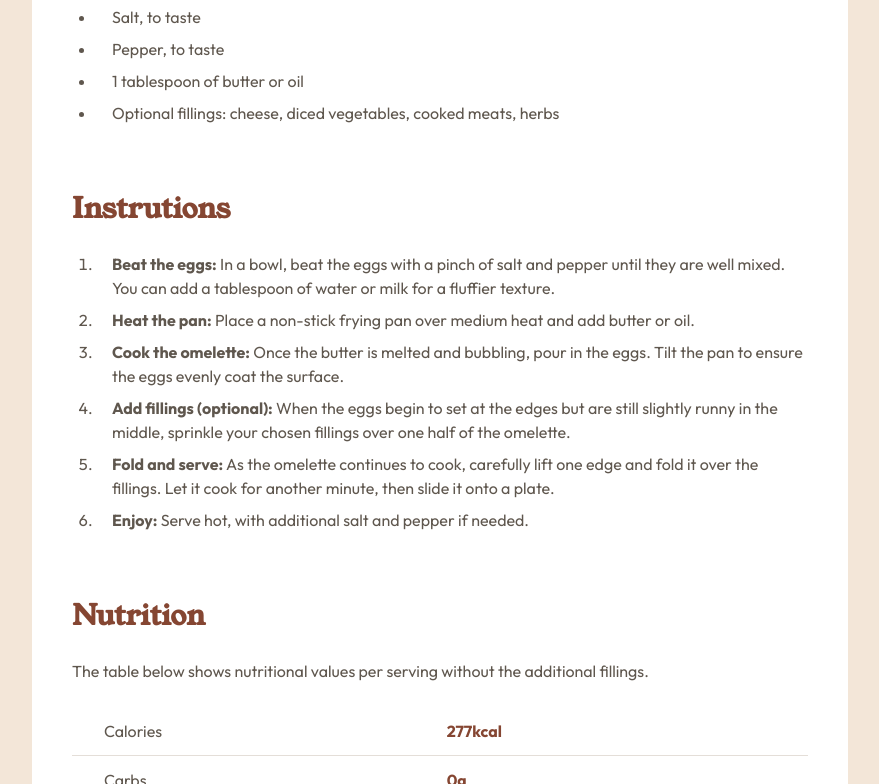
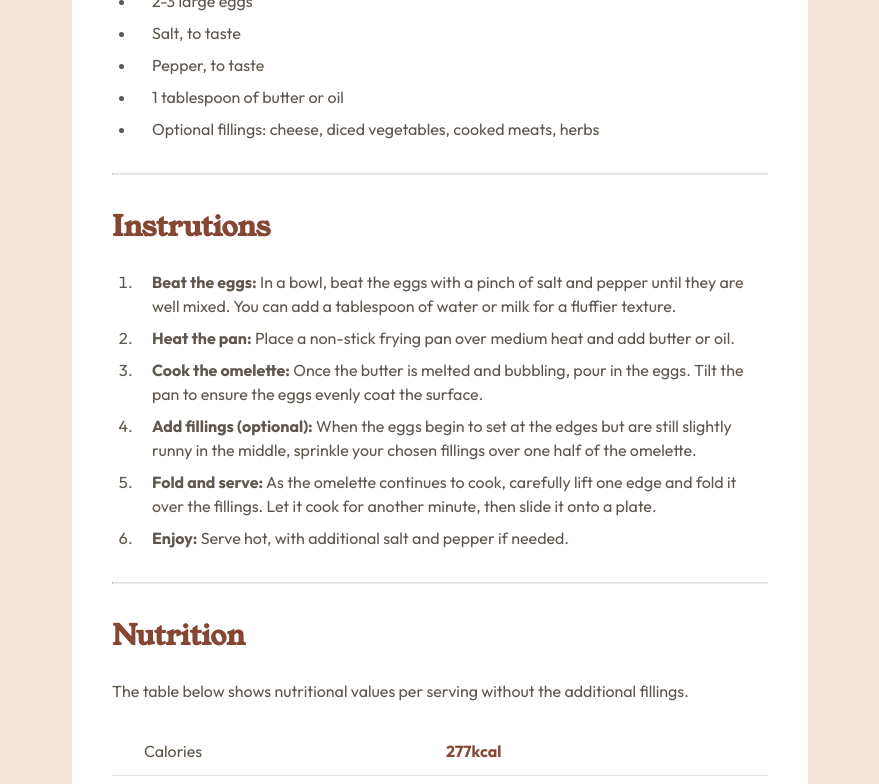
Before and after one commit to wstypr/recipe-page, a plain HTML site: page index.html in a window 1280 px wide. Shown: the part 923-1707 px from the top of the page, without its empty margins (200-1079 px from the left). Drawn offline with Linux system fonts and the light colour scheme.

Commit message:
fix size and add horizontal line

```diff
--- a/index.html
+++ b/index.html
@@ -19,7 +19,9 @@
       <div class="mobile-container">
         <h1>Simple Omelette Recipe</h1>
         <p>
-          An easy and quick dish, perfect for any meal. This classic omelette combines beaten eggs cooked to perfection, optionally filled with your choice of cheese, vegetables, or meats.
+          An easy and quick dish, perfect for any meal. This classic omelette
+          combines beaten eggs cooked to perfection, optionally filled with your
+          choice of cheese, vegetables, or meats.
         </p>
         <section id="preparation">
           <h3>Preparation Time</h3>
@@ -41,6 +43,7 @@
             </li>
           </ul>
         </section>
+        <hr />
         <section id="instructions">
           <h2>Instrutions</h2>
           <ol>
@@ -50,17 +53,18 @@
               tablespoon of water or milk for a fluffier texture.
             </li>
             <li>
-              <em>Heat the pan:</em> Place a non-stick frying pan over medium heat and add butter or oil.
+              <em>Heat the pan:</em> Place a non-stick frying pan over medium
+              heat and add butter or oil.
             </li>
             <li>
-              <em>Cook the omelette:</em> Once the butter is melted and bubbling,
-              pour in the eggs. Tilt the pan to ensure the eggs evenly coat the
-              surface.
+              <em>Cook the omelette:</em> Once the butter is melted and
+              bubbling, pour in the eggs. Tilt the pan to ensure the eggs evenly
+              coat the surface.
             </li>
             <li>
-              <em>Add fillings (optional):</em> When the eggs begin to set at the
-              edges but are still slightly runny in the middle, sprinkle your
-              chosen fillings over one half of the omelette.
+              <em>Add fillings (optional):</em> When the eggs begin to set at
+              the edges but are still slightly runny in the middle, sprinkle
+              your chosen fillings over one half of the omelette.
             </li>
             <li>
               <em>Fold and serve:</em> As the omelette continues to cook,
@@ -73,7 +77,7 @@
             </li>
           </ol>
         </section>
-
+        <hr />
         <section id="nutrition">
           <h2>Nutrition</h2>
           <p>
--- a/style.css
+++ b/style.css
@@ -29,6 +29,10 @@ body {
   margin: 0;
 }
 
+main {
+  box-sizing: border-box;
+}
+
 img {
   display: block;
   width: 100%;
@@ -39,7 +43,7 @@ img {
 }
 
 h1 {
-  margin: 1.5rem 0;
+  margin: 2.5rem 0 1.5rem 0;
   font-family: "Young Serif", Times, serif;
   font-size: 2.25rem;
   line-height: 100%;
@@ -94,7 +98,7 @@ li em {
 }
 
 section {
-  margin-bottom: 4rem;
+  margin-bottom: 2rem;
 }
 
 section h2 {
@@ -107,6 +111,11 @@ section h2 {
 
 #nutrition {
   margin: 0;
+}
+
+hr {
+  border-top: 1px solid var(--stone-150);
+  margin-bottom: 2rem;
 }
 
 table {
```
Lines whose indentation alone changed are shown as unchanged.
